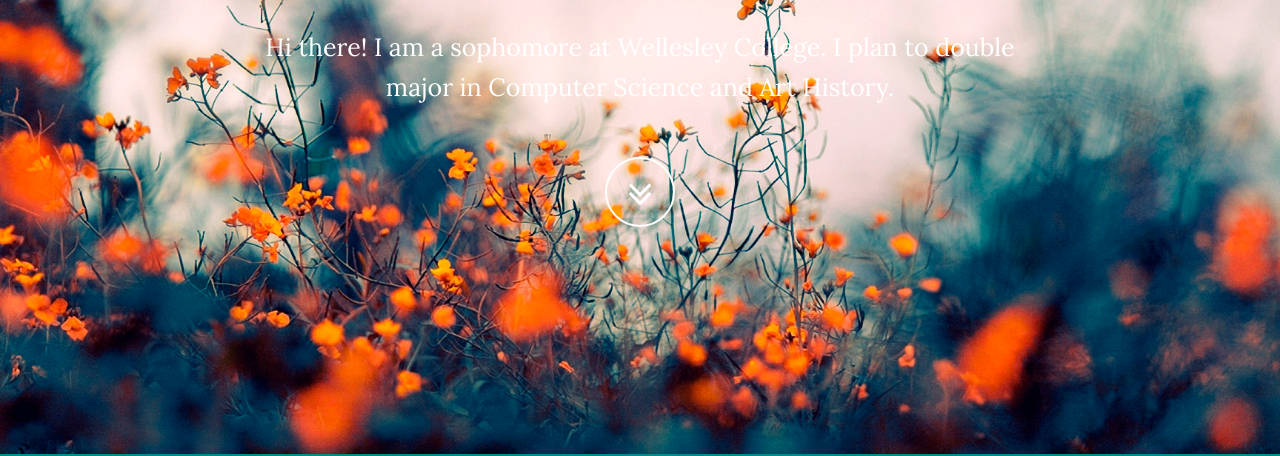
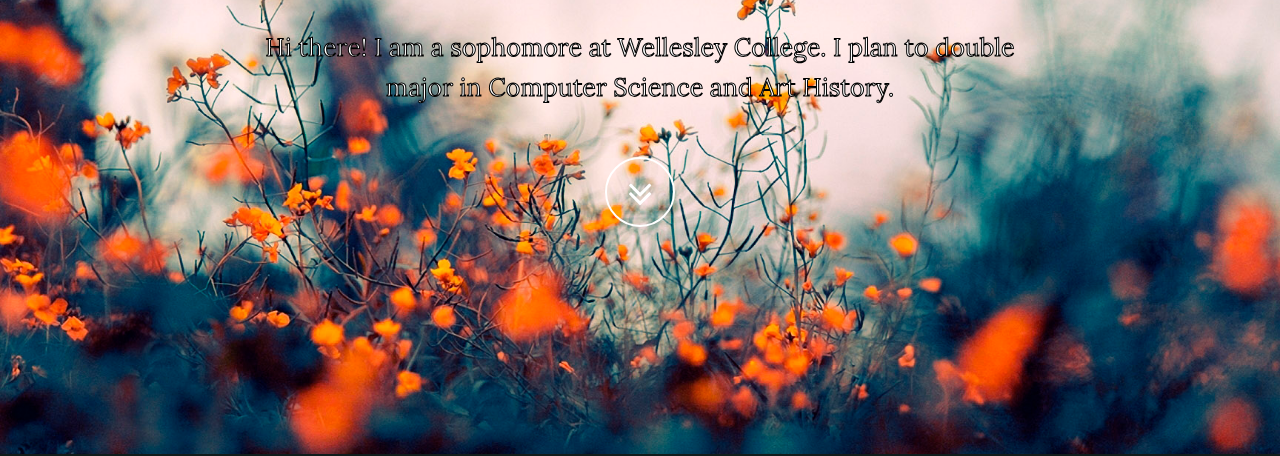
Before and after one commit to sliu4/sliu4.github.io, a plain HTML site: page index.html in a window 1280 px wide. Shown: the part 346-802 px from the top of the page. Drawn offline with Linux system fonts and the light colour scheme.

Commit message:
minor changes
background color, font border

```diff
--- a/css/grayscale.css
+++ b/css/grayscale.css
@@ -9,7 +9,7 @@ body {
     height: 100%;
     font-family: Lora,"Helvetica Neue",Helvetica,Arial,sans-serif;
     color: #fff;
-    background-color: #008b8b;
+    background-color: #101C1C;
 }
 
 html {
@@ -123,7 +123,7 @@ a:focus {
 
     .top-nav-collapse {
         padding: 0;
-        background-color:#008b8b;
+        background-color:#101C1C;
     }
 
     .navbar-custom.top-nav-collapse {
@@ -139,7 +139,7 @@ a:focus {
     text-align: center;
     color: #fff;
     background: url(../img/Hipster_flowers.jpg) no-repeat bottom center scroll;
-    background-color: #008b8b;
+    background-color: #101C1C;
     -webkit-background-size: cover;
     -moz-background-size: cover;
     background-size: cover;
@@ -157,6 +157,7 @@ a:focus {
 
 .intro .intro-body .intro-text {
     font-size: 18px;
+    -webkit-text-stroke: 1px black;
 }
 
 @media(min-width:767px) {
```
